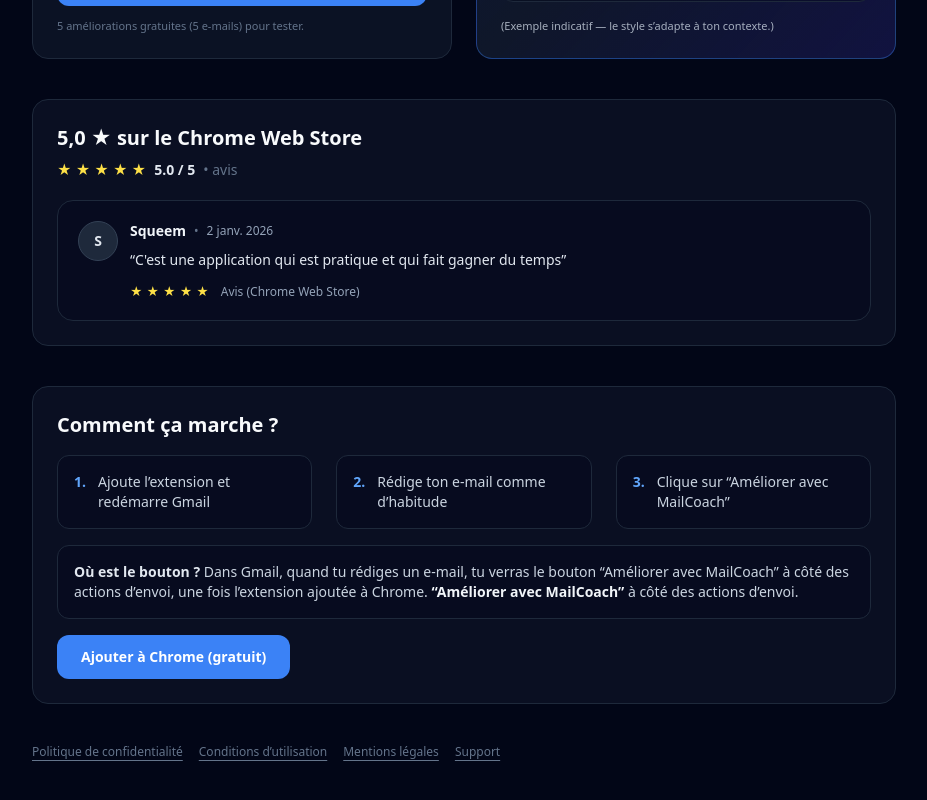
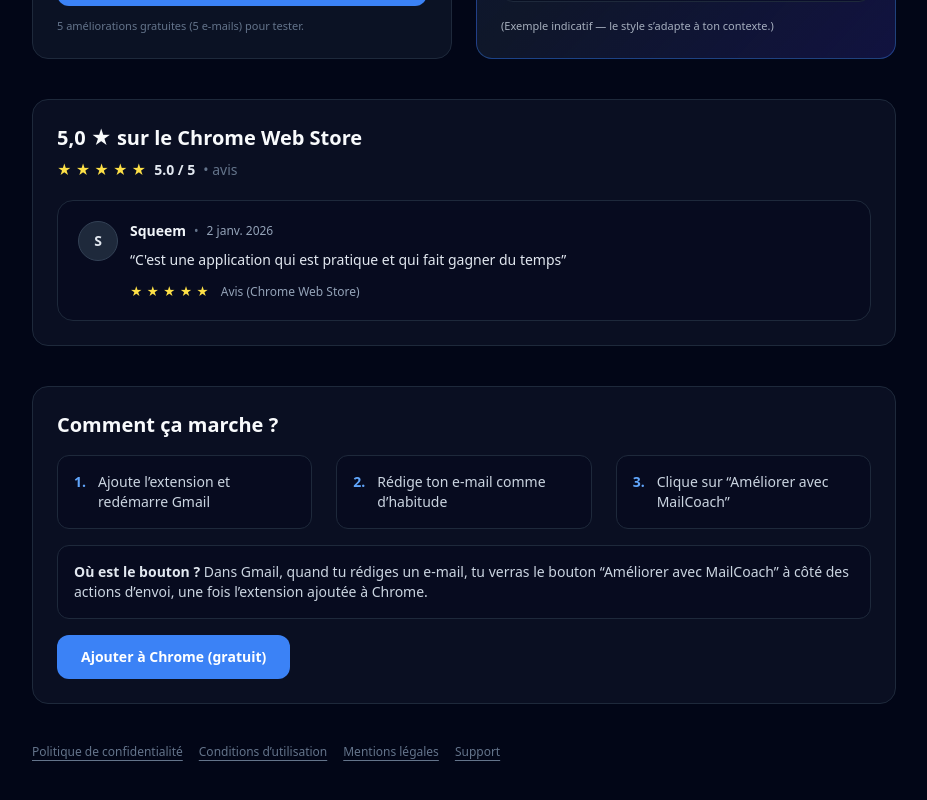
Before and after one commit to myusein01/mailcoach-ai, a Next.js app: page / in a window 1280 px wide. Shown: the part 1443-2243 px from the top of the page, without its empty margins (176-1103 px from the left). Built offline with nearby package versions, Linux system fonts and the light colour scheme; no server answers.

Commit message:
improvement

```diff
--- a/components/Home.tsx
+++ b/components/Home.tsx
@@ -466,10 +466,7 @@
               <div className="mt-4 rounded-xl border border-slate-800 bg-slate-950/30 p-4 text-sm text-slate-300">
                 <span className="text-slate-200 font-semibold">Où est le bouton ?</span>{" "}
                 Dans Gmail, quand tu rédiges un e-mail, tu verras le bouton “Améliorer avec MailCoach” à côté des actions d’envoi, une fois l’extension ajoutée à Chrome.{" "}
-                <span className="text-slate-100 font-semibold">
-                  “Améliorer avec MailCoach”
-                </span>{" "}
-                à côté des actions d’envoi.
+
               </div>
 
               {/* ✅ Garde "Installer l'extension" */}
```
